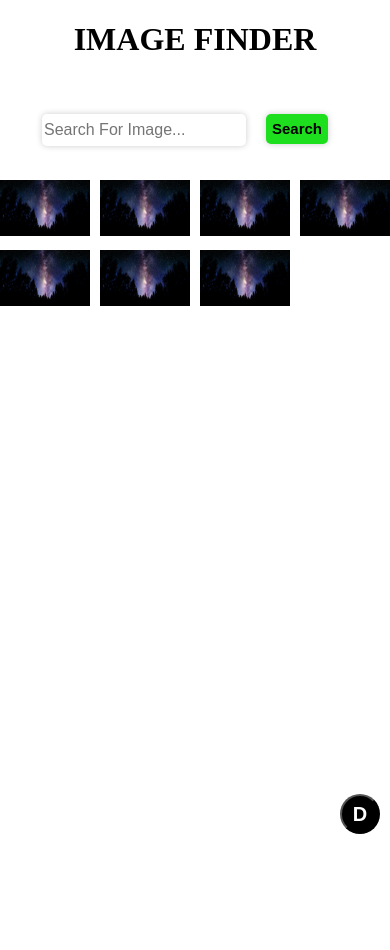
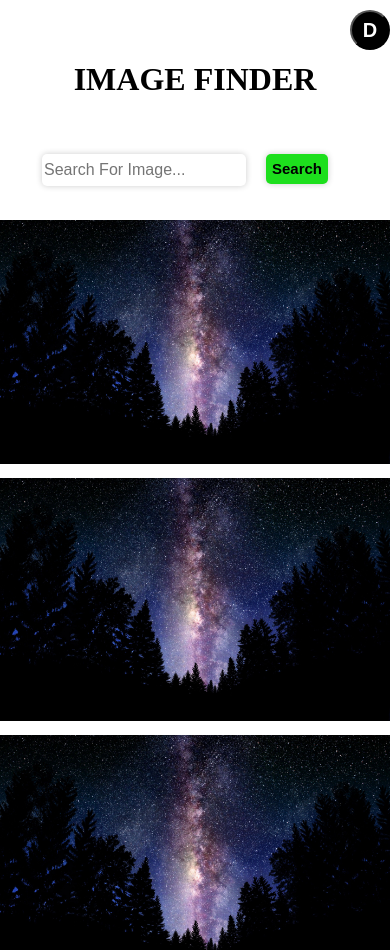
Before and after one commit to thugperfect/ImageSearcher, a plain HTML site: page index.html in a window 390 px wide. Shown: the top 950 px of the page. Before the commit the page ends 844 px from the top, so only its background shows below. Drawn offline with Linux system fonts and the light colour scheme.

Commit message:
added EE

```diff
--- a/index.html
+++ b/index.html
@@ -10,7 +10,8 @@
 <body>
 
         <div class="body" id="body">
-            <h1>IMAGE FINDER</h1>
+            <button onclick="darkmode(0)" id="dark">D</button>
+            <h1 id="h1">IMAGE FINDER</h1>
                 <div class="minp">
                 <form class="inp" action="script.js">
                 <input type="text" name="searchName" placeholder="Search For Image..." id="searchinp">
@@ -50,7 +51,7 @@
             </div>
             <button id="load" class="searchbtn">Load more...</button>
 
-            <button onclick="darkmode(0)" id="dark">D</button>
+
     </div>
 
 
--- a/script.js
+++ b/script.js
@@ -67,18 +67,22 @@ load.addEventListener("click",()=>{
 function darkmode(f){
   let dark = document.getElementById("dark")
   let body = document.getElementById("body")
+  let h1 = document.getElementById("h1")
 
   if(f === 0){
     dark.setAttribute("onclick","darkmode(1)")
     body.style.backgroundColor="black"
     dark.style.backgroundColor ="white"
     dark.style.color = "black"
+    h1.style.color="white"
   }
   if(f === 1){
     dark.setAttribute("onclick","darkmode(0)")
     body.style.backgroundColor="white"
     dark.style.backgroundColor="black"
     dark.style.color = "white"
+    h1.style.color="black"
+
   }
 
 }
--- a/style.css
+++ b/style.css
@@ -87,11 +87,29 @@ img{
     height: 40px;
     font-weight: 900;
     font-size: 20px;
-    position: absolute;
-    bottom: 10px;
-    right: 10px;
+    position: sticky;
+    top: 10px;
+    left: 1470px;
+
     border-radius: 100%;
     background-color: black;
     color: white;
 
   }
+
+  @media(max-width:1200px){
+    .output{
+        column-count: 3
+    }
+  }
+
+  @media(max-width:800px){
+    .output{
+        column-count: 2
+    }
+  }
+  @media(max-width:500px){
+    .output{
+        column-count: 1
+    }
+  }
```
